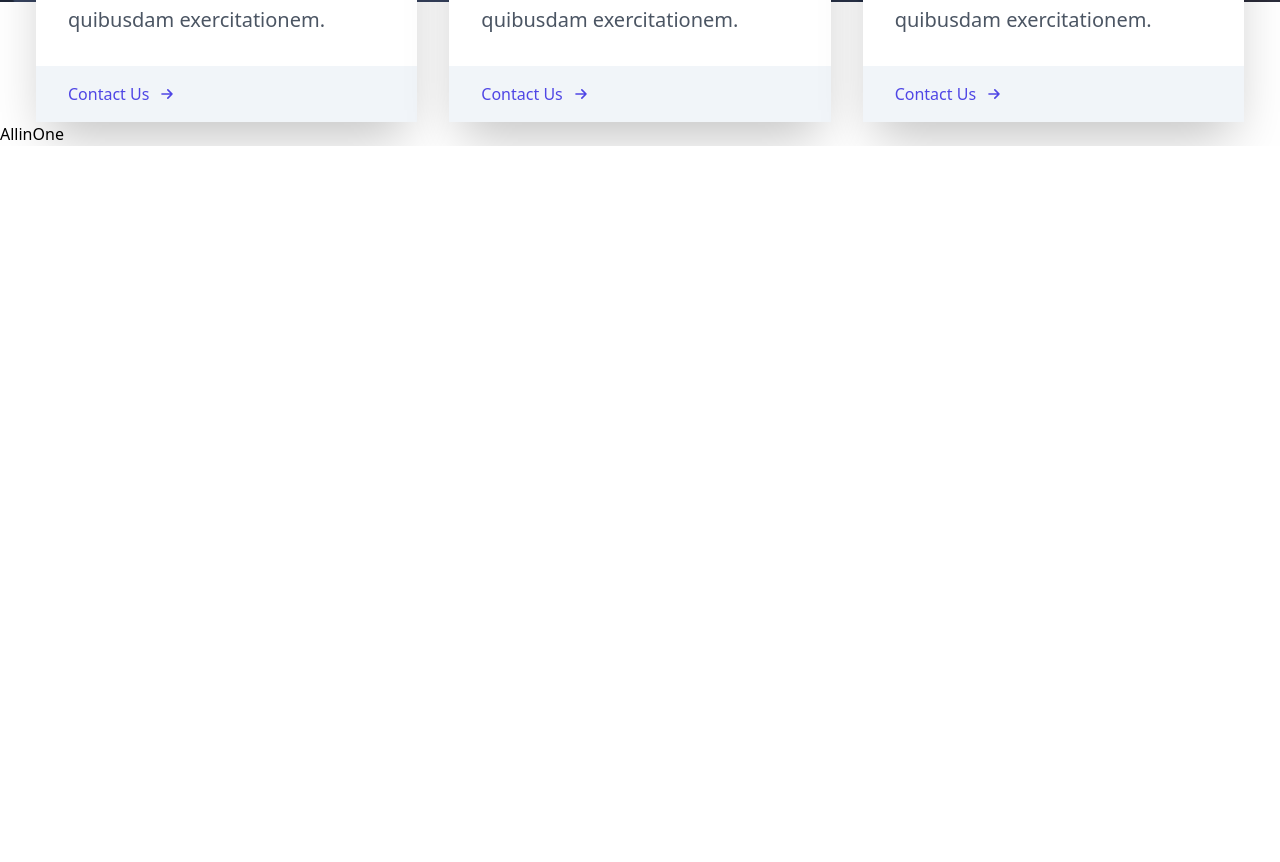
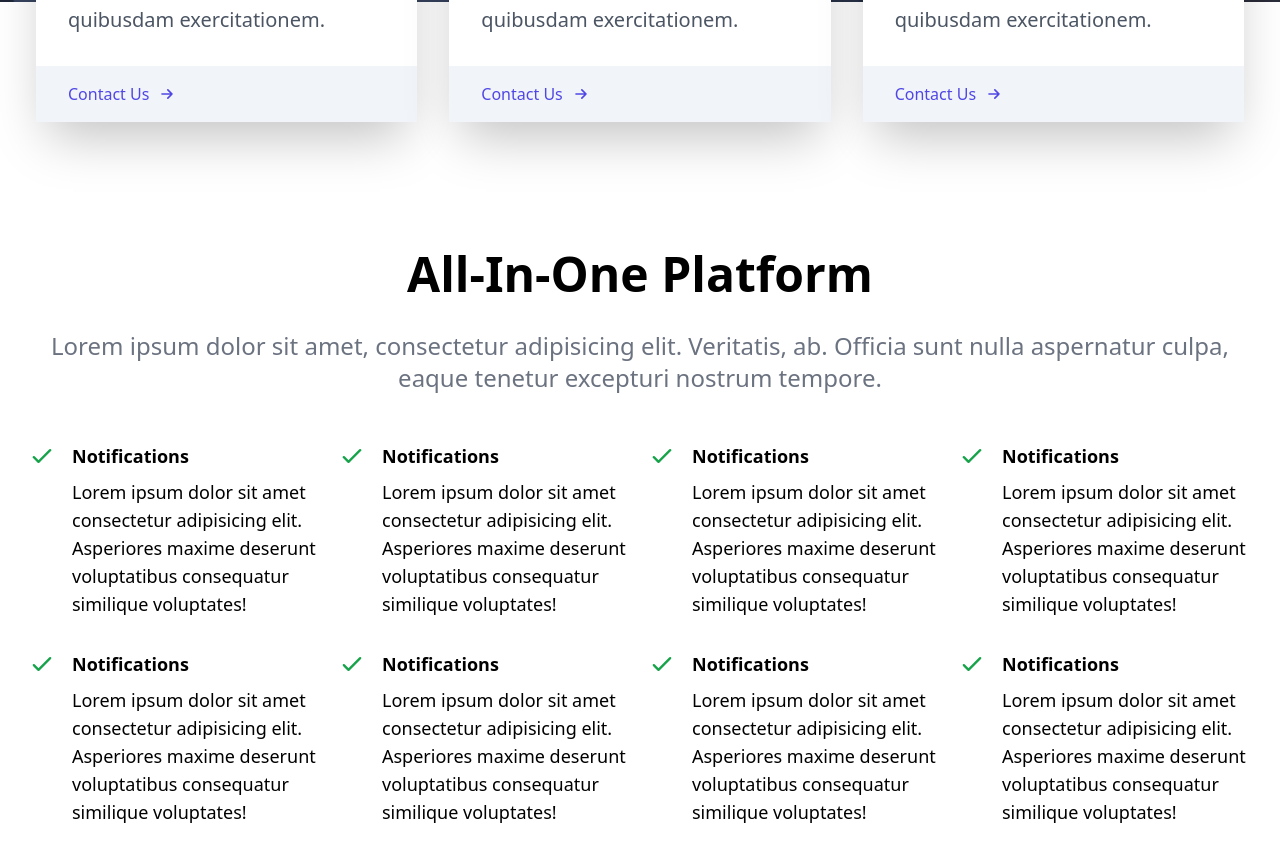
Before and after one commit to GUchechi/Content_Management_Frontend_App, a React (Create React App) app: page / in a window 1280 px wide. Shown: the part 2080-2942 px from the top of the page. Before the commit the page ends 2226 px from the top, so only its background shows below. Built offline with nearby package versions, Linux system fonts and the light colour scheme; the HTML template or start-up script is replaced by a standard one.

Commit message:
added AllInOne component

```diff
--- a/src/AllinOne.jsx
+++ b/src/AllinOne.jsx
@@ -1,9 +1,125 @@
-import React from 'react'
+import React from "react";
+import { CheckIcon } from "@heroicons/react/outline";
 
 const AllinOne = () => {
   return (
-    <div>AllinOne</div>
-  )
-}
+    <div name="platforms" className="w-full my-32">
+      <div className="max-w-[1240px] mx-auto px-2">
+        <h2 className="text-5xl font-bold text-center">All-In-One Platform</h2>
+        <p className="text-2xl py-8 text-gray-500 text-center">
+          Lorem ipsum dolor sit amet, consectetur adipisicing elit. Veritatis,
+          ab. Officia sunt nulla aspernatur culpa, eaque tenetur excepturi
+          nostrum tempore.
+        </p>
 
-export default AllinOne
+        <div className="grid sm:grid-cols-2 lg:grid-cols-4 gap-4 pt-4">
+          <div className="flex">
+            <div>
+              <CheckIcon className="w-7 mr-4 text-green-600" />
+            </div>
+            <div>
+              <h3 className="font-bold text-lg">Notifications</h3>
+              <p className="text-lg pt-2 pb-4">
+                Lorem ipsum dolor sit amet consectetur adipisicing elit.
+                Asperiores maxime deserunt voluptatibus consequatur similique
+                voluptates!
+              </p>
+            </div>
+          </div>
+          <div className="flex">
+            <div>
+              <CheckIcon className="w-7 mr-4 text-green-600" />
+            </div>
+            <div>
+              <h3 className="font-bold text-lg">Notifications</h3>
+              <p className="text-lg pt-2 pb-4">
+                Lorem ipsum dolor sit amet consectetur adipisicing elit.
+                Asperiores maxime deserunt voluptatibus consequatur similique
+                voluptates!
+              </p>
+            </div>
+          </div>
+          <div className="flex">
+            <div>
+              <CheckIcon className="w-7 mr-4 text-green-600" />
+            </div>
+            <div>
+              <h3 className="font-bold text-lg">Notifications</h3>
+              <p className="text-lg pt-2 pb-4">
+                Lorem ipsum dolor sit amet consectetur adipisicing elit.
+                Asperiores maxime deserunt voluptatibus consequatur similique
+                voluptates!
+              </p>
+            </div>
+          </div>
+          <div className="flex">
+            <div>
+              <CheckIcon className="w-7 mr-4 text-green-600" />
+            </div>
+            <div>
+              <h3 className="font-bold text-lg">Notifications</h3>
+              <p className="text-lg pt-2 pb-4">
+                Lorem ipsum dolor sit amet consectetur adipisicing elit.
+                Asperiores maxime deserunt voluptatibus consequatur similique
+                voluptates!
+              </p>
+            </div>
+          </div>
+          <div className="flex">
+            <div>
+              <CheckIcon className="w-7 mr-4 text-green-600" />
+            </div>
+            <div>
+              <h3 className="font-bold text-lg">Notifications</h3>
+              <p className="text-lg pt-2 pb-4">
+                Lorem ipsum dolor sit amet consectetur adipisicing elit.
+                Asperiores maxime deserunt voluptatibus consequatur similique
+                voluptates!
+              </p>
+            </div>
+          </div>
+          <div className="flex">
+            <div>
+              <CheckIcon className="w-7 mr-4 text-green-600" />
+            </div>
+            <div>
+              <h3 className="font-bold text-lg">Notifications</h3>
+              <p className="text-lg pt-2 pb-4">
+                Lorem ipsum dolor sit amet consectetur adipisicing elit.
+                Asperiores maxime deserunt voluptatibus consequatur similique
+                voluptates!
+              </p>
+            </div>
+          </div>
+          <div className="flex">
+            <div>
+              <CheckIcon className="w-7 mr-4 text-green-600" />
+            </div>
+            <div>
+              <h3 className="font-bold text-lg">Notifications</h3>
+              <p className="text-lg pt-2 pb-4">
+                Lorem ipsum dolor sit amet consectetur adipisicing elit.
+                Asperiores maxime deserunt voluptatibus consequatur similique
+                voluptates!
+              </p>
+            </div>
+          </div>
+          <div className="flex">
+            <div>
+              <CheckIcon className="w-7 mr-4 text-green-600" />
+            </div>
+            <div>
+              <h3 className="font-bold text-lg">Notifications</h3>
+              <p className="text-lg pt-2 pb-4">
+                Lorem ipsum dolor sit amet consectetur adipisicing elit.
+                Asperiores maxime deserunt voluptatibus consequatur similique
+                voluptates!
+              </p>
+            </div>
+          </div>
+        </div>
+      </div>
+    </div>
+  );
+};
+export default AllinOne;
--- a/src/Support.jsx
+++ b/src/Support.jsx
@@ -27,7 +27,7 @@
                       <p className='text-gray-600 text-xl'>Lorem ipsum dolor sit amet consectetur adipisicing elit. Excepturi provident iure placeat blanditiis ea sint earum hic iste quibusdam exercitationem.</p>
                   </div>
                   <div className='bg-slate-100 pl-8 py-4'>
-                      <p className='flex items-center text-indigo-600'>Contact Us <ArrowSmRightIcon className='w-5 ml-2' /></p>
+                      <p className='flex items-center text-indigo-600 cursor-pointer'>Contact Us <ArrowSmRightIcon className='w-5 ml-2' /></p>
                   </div>
               </div>
               <div className='bg-white rounded-xl shadow-2xl'>
@@ -37,7 +37,7 @@
                       <p className='text-gray-600 text-xl'>Lorem ipsum dolor sit amet consectetur adipisicing elit. Excepturi provident iure placeat blanditiis ea sint earum hic iste quibusdam exercitationem.</p>
                   </div>
                   <div className='bg-slate-100 pl-8 py-4'>
-                      <p className='flex items-center text-indigo-600'>Contact Us <ArrowSmRightIcon className='w-5 ml-2' /></p>
+                      <p className='flex items-center text-indigo-600 cursor-pointer'>Contact Us <ArrowSmRightIcon className='w-5 ml-2' /></p>
                   </div>
               </div>
               <div className='bg-white rounded-xl shadow-2xl'>
@@ -47,7 +47,7 @@
                       <p className='text-gray-600 text-xl'>Lorem ipsum dolor sit amet consectetur adipisicing elit. Excepturi provident iure placeat blanditiis ea sint earum hic iste quibusdam exercitationem.</p>
                   </div>
                   <div className='bg-slate-100 pl-8 py-4'>
-                      <p className='flex items-center text-indigo-600'>Contact Us <ArrowSmRightIcon className='w-5 ml-2' /></p>
+                      <p className='flex items-center text-indigo-600 cursor-pointer'>Contact Us <ArrowSmRightIcon className='w-5 ml-2' /></p>
                   </div>
               </div>
           </div>
```
